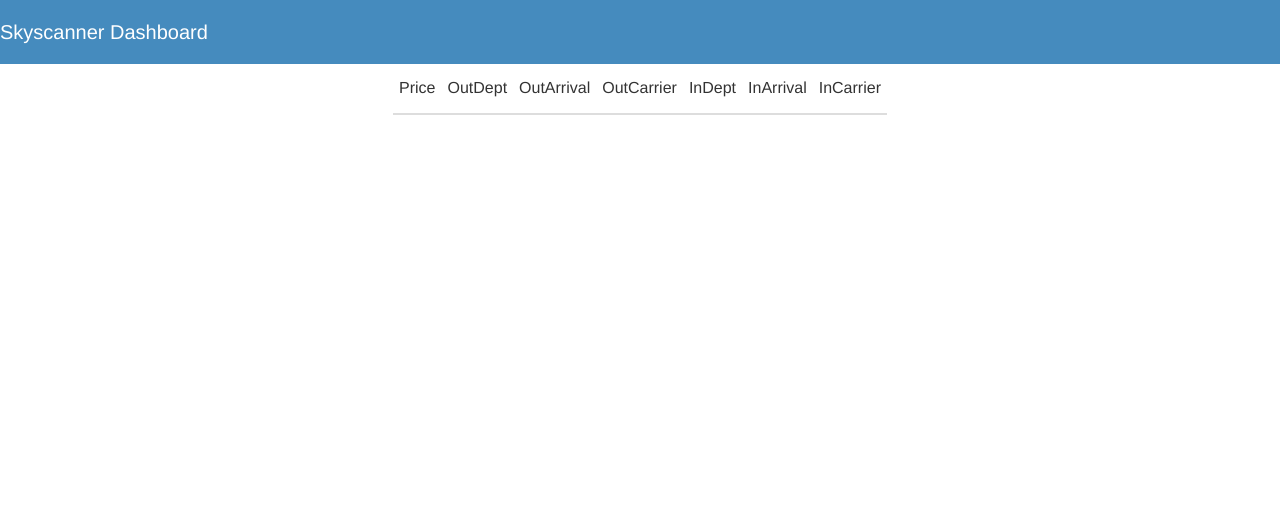
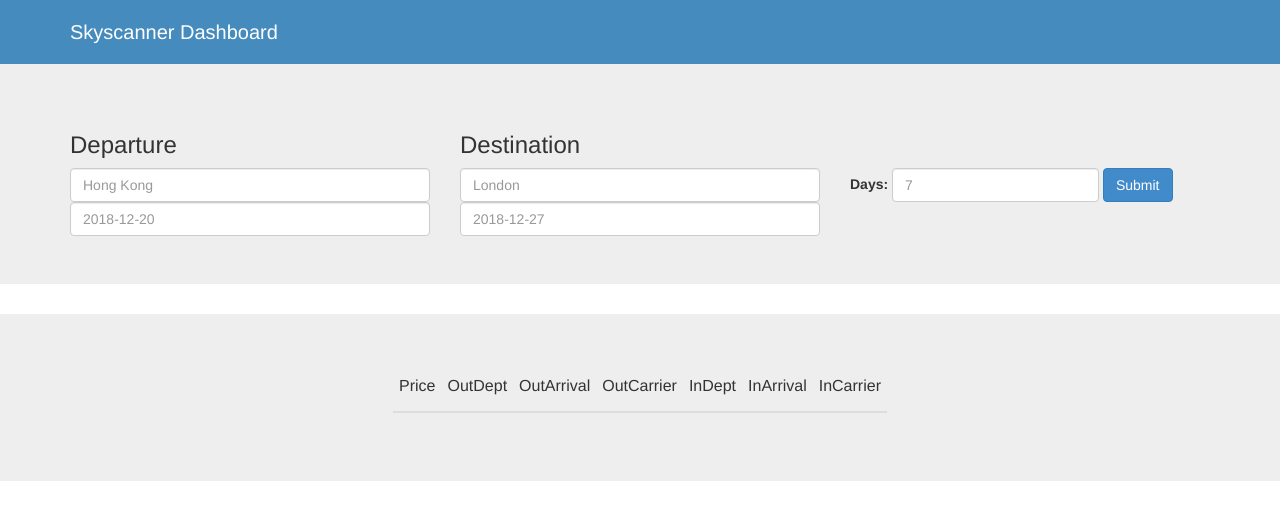
Before and after one commit to gavincyi/SkyScannerDashboard, a Flask app: template templates/index.html in a window 1280 px wide. Shown: the top 520 px of the page. Run offline with Flask 2, Linux system fonts and the light colour scheme; the template is opened without the code that fills it, so the values that code supplies are empty; parts of the project's set-up code (start-up, migrations or seed data) failed here and were passed over; some libraries are stand-ins or nearby versions.

Commit message:
Updated the page

```diff
--- a/run.py
+++ b/run.py
@@ -1,24 +1,45 @@
-import os, sys, query
-from flask import Flask, Blueprint, render_template
+import os, sys
+from flask import Flask, Blueprint, render_template, request
 from datetime import datetime, timedelta
+from query import FlightQuery, print_log
 
 app = Flask(__name__)
 webapp = Blueprint(__name__, __name__, static_folder='static')
 config_file_path = sys.argv[1]
-flight = query.FlightQuery(config_file_path)
+flight = FlightQuery(config_file_path)
 
-@webapp.route('/')
+@webapp.route('/', methods=['GET', 'POST'])
 def index():
-    dept = flight.top_autosuggest('Hong Kong')
-    dest = flight.top_autosuggest('Copenhagen')
-    start_date = datetime(2017, 1, 1)
-    interval = 7
-    result = flight.Query(dept_place=dept,
-                                  dest_place=dest,
-                                  outbounddate=start_date.strftime("%Y-%m-%d"),
-                                  inbounddate=(start_date + timedelta(days=interval)).strftime("%Y-%m-%d"))
-    result = { 'result': result.get_lowest_price() }
-    return render_template("index.html", **result)
+    results = {}
+    if request.method == "POST":
+        try:
+            dept = request.form['dept-city']
+            dest = request.form['dest-city']
+            dept_date = request.form['dept-date']
+            dest_date = request.form['dest-date']
+            interval = (int)(request.form['interval'])
+            dept = flight.top_autosuggest(dept)
+            dest = flight.top_autosuggest(dest)
+            start_date = datetime.strptime(dept_date, "%Y-%m-%d")
+            end_date = datetime.strptime(dest_date, "%Y-%m-%d")
+            date_diff = (end_date - start_date).days - interval + 1
+
+            result = []
+            for i in range(0, date_diff):
+                from_date = start_date + timedelta(days=i)
+                to_date = start_date + timedelta(days=i+date_diff)
+                result += flight.Query(dept_place=dept,
+                                      dest_place=dest,
+                                      outbounddate=from_date.strftime("%Y-%m-%d"),
+                                      inbounddate=to_date.strftime("%Y-%m-%d")).get_lowest_price()
+            print_log("Webapp", "index", request.form)
+            print_log("Webapp", "index", date_diff)
+            print_log("Webapp", "index", result)
+            results = { 'result': result }
+        except Exception as ex:
+            print_log("Webapp", "index", request.form)
+            print_log("Webapp", "index", ex)
+    return render_template("index.html", **results)
 
 
 def main():
--- a/static/css/skyscannerdashboard.css
+++ b/static/css/skyscannerdashboard.css
@@ -28,9 +28,22 @@
     margin: 0 auto;
 }
 
+#dashmain .fixed-bar {
+    display: block;
+    margin: 1em auto 1em auto;
+    width: 100%;
+    background-color: #E0F2F7;
+}
+
 #dashmain table th {
     padding: 13px 6px;
     font-size: 16px;
     font-weight: 300;
     margin-right: 10px;
 }
+
+.vcenter {
+    display: inline-block;
+    vertical-align: middle;
+    float: none;
+}
--- a/templates/default.html
+++ b/templates/default.html
@@ -19,9 +19,11 @@
         <div id="skyscannerdashboard">
             <div class="header">
                 <div class="logo">
-                    <a href="{{ url_for(".index") }}">
-                        <span class="app-name">Skyscanner Dashboard</span>
-                    </a>
+                    <div class="container">
+                        <a href="{{ url_for(".index") }}">
+                            <span class="app-name">Skyscanner Dashboard</span>
+                        </a>
+                    </div>
                 </div>
             </div>
             <div class="main-content">
--- a/templates/index.html
+++ b/templates/index.html
@@ -1,6 +1,44 @@
 {% extends "default.html" %}
 {% block content %}
     <div id="dashmain">
+        <div class="jumbotron">
+            <div class="container">
+                <form role="form" action='/' method='POST'>
+                    <div class="row">
+                        <div class="col-md-4">
+                            <div><h3>Departure</h3></div>
+                        </div>
+                        <div class="col-md-4">
+                            <div><h3>Destination</h3></div>
+                        </div>
+                    </div>
+                    <div class="row">
+                        <div class="col-md-4">
+                            <input type="text" class="form-control" name="dept-city" placeholder="Hong Kong">
+                        </div>
+                        <div class="col-md-4">
+                            <input type="text" class="form-control" name="dest-city" placeholder="London">
+                        </div>
+                        <div class="col-md-4">
+                            <div class="form-inline">
+                                <label>Days:</label>
+                                <input type="text" class="form-control" name="interval" placeholder="7">
+                                <button type="submit" class="btn btn-primary">Submit</button>
+                            </div>
+                        </div>
+                    </div>
+                    <div class="row">
+                        <div class="col-md-4">
+                            <input type="text" class="form-control" name="dept-date" placeholder="2018-12-20">
+                        </div>
+                        <div class="col-md-4">
+                            <input type="text" class="form-control" name="dest-date" placeholder="2018-12-27">
+                        </div>
+                    </div>
+                </form>
+            </div>
+        </div>
+        <div class="jumbotron">
             <div class="table-container">
                 <table class="table">
                     <thead>
@@ -28,4 +66,5 @@
                 </table>
             </div>
         </div>
+    </div>
 {% endblock %}
```
Lines whose indentation alone changed are shown as unchanged.
